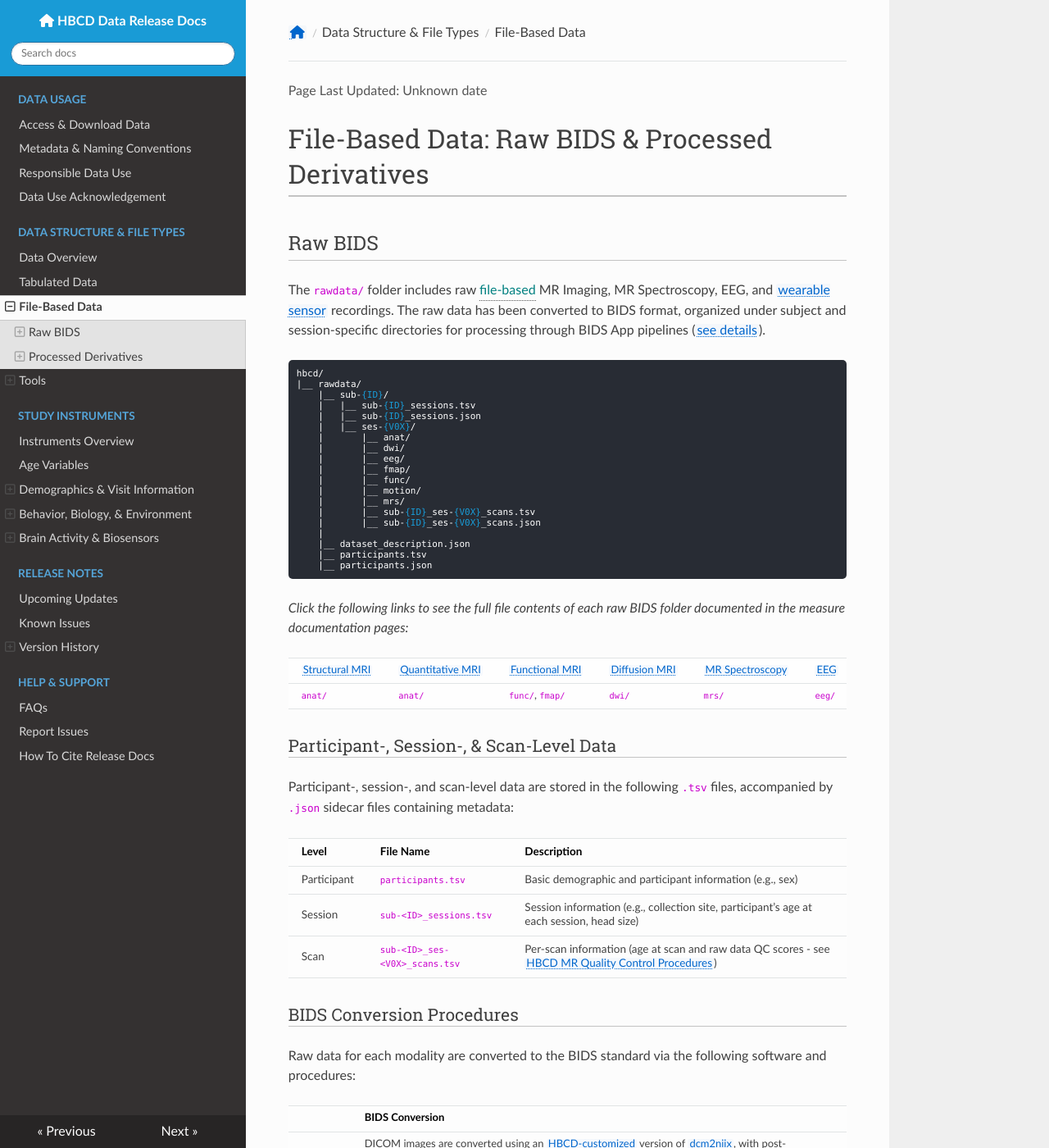
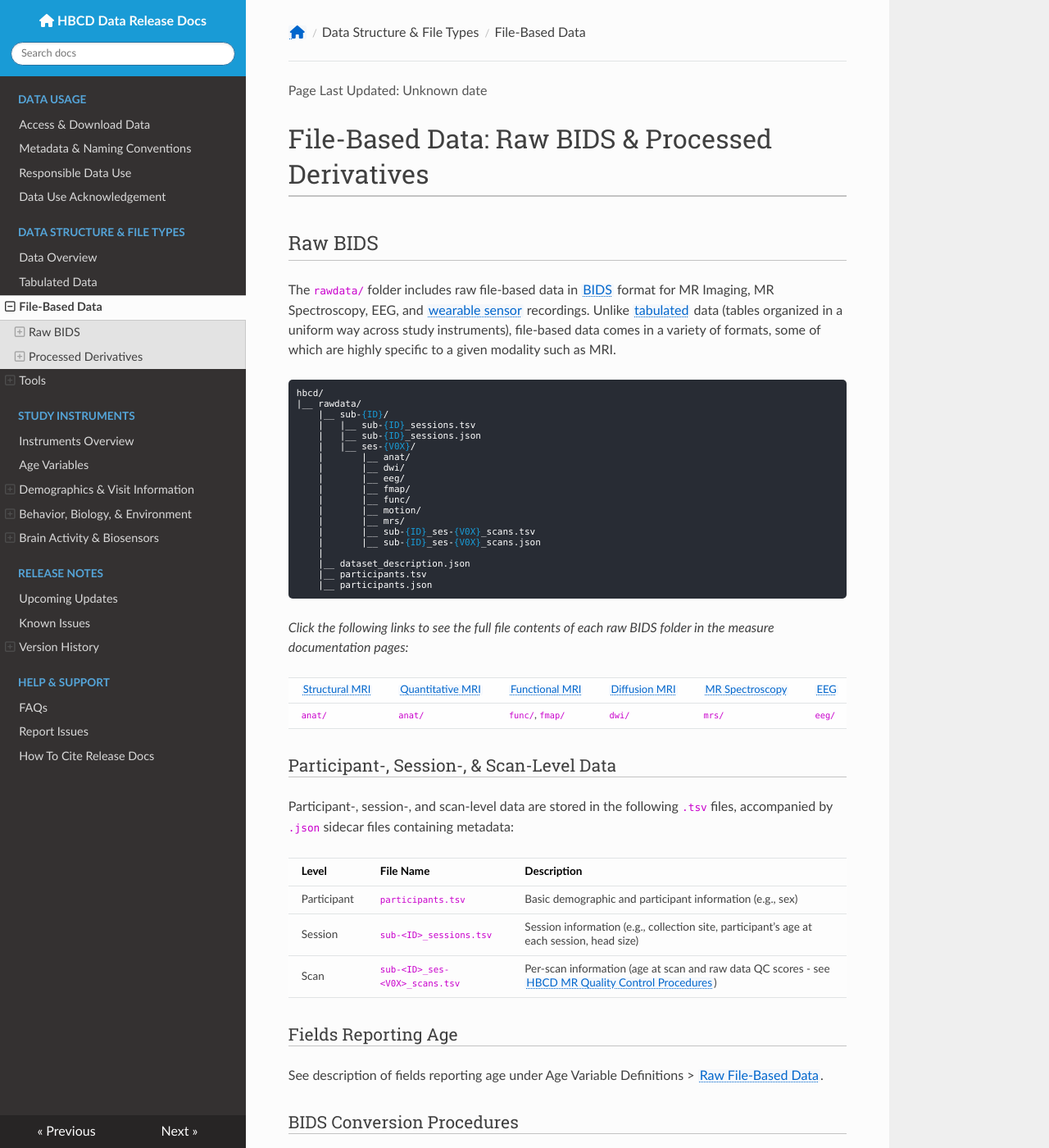
Before and after one commit to nbdc-datahub/hbcd-docs, an MkDocs documentation site: the page built from docs/datacuration/file-based-data.md, in a window 1280 px wide and 1400 px high. Shown: the whole window at 82% size. Built offline with MkDocs 1.6.1, drawn with Linux system fonts in a browser that asks for light colours; nearby versions of some CDN libraries; some of the changed text lies outside the part shown.

Commit message:
minor polish of file-based data page

```diff
--- a/docs/datacuration/file-based-data.md
+++ b/docs/datacuration/file-based-data.md
@@ -2,7 +2,7 @@
 
 ## Raw BIDS
 
-The `rawdata/` folder includes raw <span class="tooltip">file-based<span class="tooltiptext">imaging and biosignal data<br>(varied formats)</span></span> MR Imaging, MR Spectroscopy, EEG, and [wearable sensor](../instruments/sensors/wearsensors.md) recordings. The raw data has been converted to BIDS format, organized under subject and session-specific directories for processing through BIDS App pipelines ([see details](../instruments/processing/index.md)).
+The `rawdata/` folder includes raw file-based data in [BIDS](https://bids-specification.readthedocs.io/en/stable/) format for MR Imaging, MR Spectroscopy, EEG, and [wearable sensor](../instruments/sensors/wearsensors.md) recordings. Unlike [tabulated](phenotypes.md) data (tables organized in a uniform way across study instruments), file-based data comes in a variety of formats, some of which are highly specific to a given modality such as MRI.
 
 <pre class="folder-tree" style="font-size: 11px;">
 hbcd/
@@ -27,7 +27,7 @@ hbcd/
 </pre>
 <p></p>
 
-*Click the following links to see the full file contents of each raw BIDS folder documented in the measure documentation pages:*
+*Click the following links to see the full file contents of each raw BIDS folder in the measure documentation pages:*
 
 <table class="compact-table-no-vertical-lines" style="width: 100%; border-collapse: collapse; table-layout: fixed;">
   <thead>
@@ -92,6 +92,10 @@ Participant-, session-, and scan-level data are stored in the following `.tsv` f
 </tr>
 </tbody>
 </table>
+
+### Fields Reporting Age
+
+See description of fields reporting age under Age Variable Definitions > <a href="../../instruments/agevariables/#raw-file-based-data" target="_blank">Raw File-Based Data</a>.
 
 ### BIDS Conversion Procedures
 
```
Also changed, not shown: other parts of docs/datacuration/file-based-data.md (+0 -5 lines).
